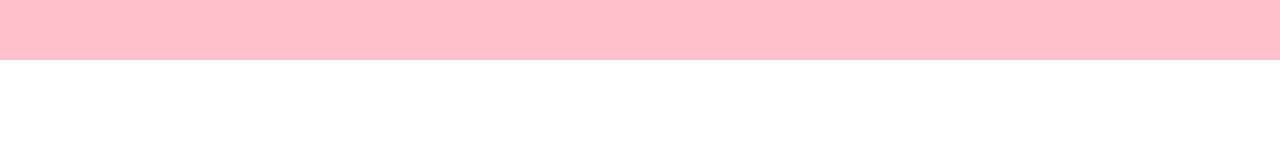
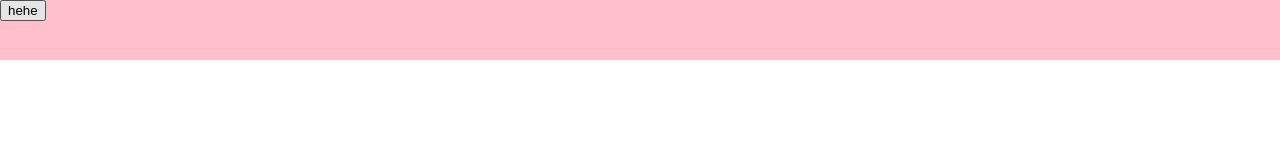
Before and after one commit to own-me/nude-dapp, a React app: page / in a window 1280 px wide. Shown: the top 160 px of the page. Built offline with nearby package versions, Linux system fonts and the light colour scheme.

Commit message:
navbar redux hookup

```diff
--- a/components/Navbar.tsx
+++ b/components/Navbar.tsx
@@ -1,5 +1,7 @@
 import React from "react";
 import styled from "styled-components";
+import { useSelector, useDispatch } from 'react-redux';
+import { setName } from '../redux/slices/user';
 
 const NavbarContainer = styled.div`
      height: 60px;
@@ -8,9 +10,15 @@ const NavbarContainer = styled.div`
 `;
 
 export default function Navbar() {
+    const name = useSelector(state => state.user.name);
+    const dispatch = useDispatch();
+
+    console.log(name);
+
     return (
         <NavbarContainer>
-
+            <button onClick={() => dispatch(setName("hello"))}>hehe</button>
+            {name}
         </NavbarContainer>
     )
 }
```
